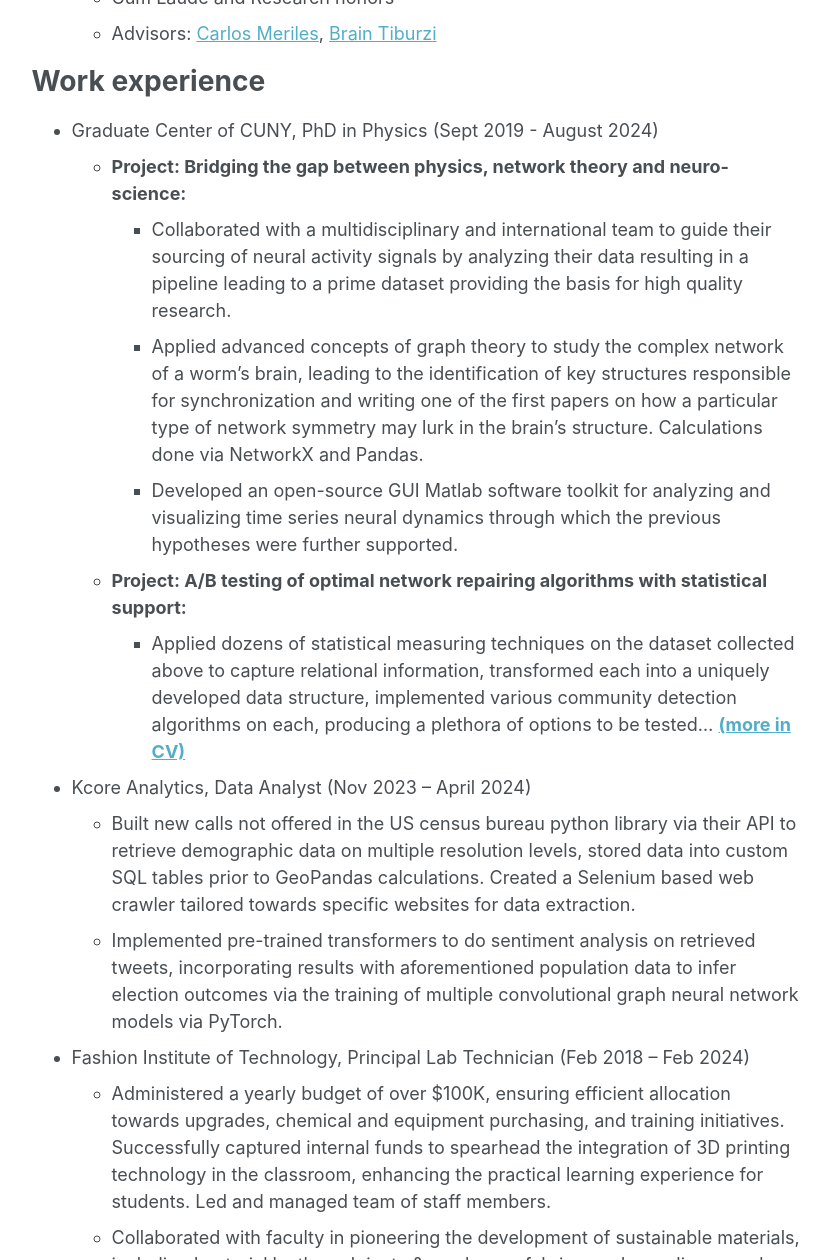
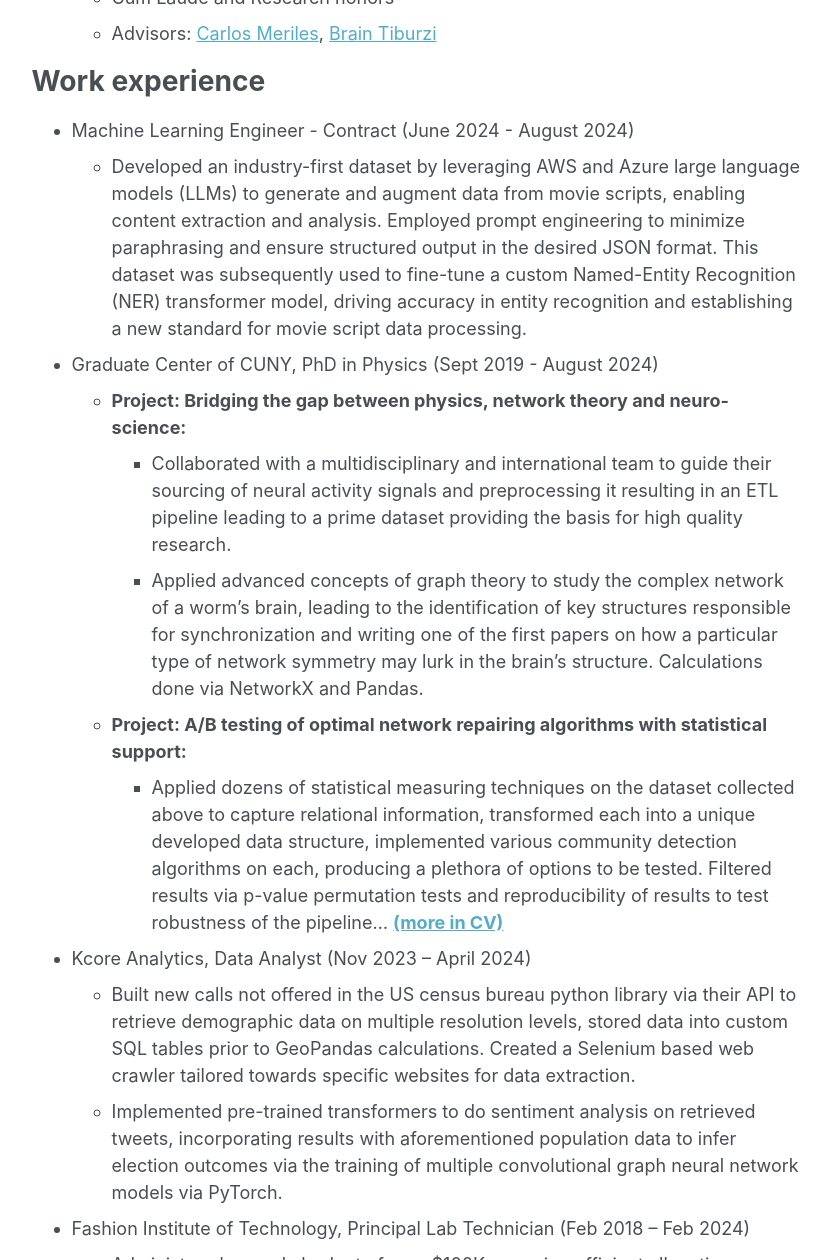
Before and after one commit to kryogenica/CV, a Jekyll site: the page built from _pages/about.md, in a window 1280 px wide and 1400 px high, scrolled down 1060 px, cut to the strip 140-1400 px from the top of the window. Shown: the whole strip, without its empty margins (250-1080 px from the left). Built offline with Jekyll 4.4.1, drawn with Linux system fonts in a browser that asks for light colours; some of the changed text lies outside the part shown.

Commit message:
Update about.md

```diff
--- a/_pages/about.md
+++ b/_pages/about.md
@@ -40,13 +40,15 @@ Education
 
 Work experience
 ======
+* Machine Learning Engineer - Contract (June 2024 - August 2024)
+  * Developed an industry-first dataset by leveraging AWS and Azure large language models (LLMs) to generate and augment data from movie scripts, enabling content extraction and analysis. Employed prompt engineering to minimize paraphrasing and ensure structured output in the desired JSON format. This dataset was subsequently used to fine-tune a custom Named-Entity Recognition (NER) transformer model, driving accuracy in entity recognition and establishing a new standard for movie script data processing.
+
 * Graduate Center of CUNY, PhD in Physics (Sept 2019 - August 2024)
   * **Project: Bridging the gap between physics, network theory and neuro-science:**
-    * Collaborated with a multidisciplinary and international team to guide their sourcing of neural activity signals by analyzing their data resulting in a pipeline leading to a prime dataset providing the basis for high quality research.
+    * Collaborated with a multidisciplinary and international team to guide their sourcing of neural activity signals and preprocessing it resulting in an ETL pipeline leading to a prime dataset providing the basis for high quality research.
     * Applied advanced concepts of graph theory to study the complex network of a worm's brain, leading to the identification of key structures responsible for synchronization and writing one of the first papers on how a particular type of network symmetry may lurk in the brain's structure. Calculations done via NetworkX and Pandas.
-    * Developed an open-source GUI Matlab software toolkit for analyzing and visualizing time series neural dynamics through which the previous hypotheses were further supported.
   * **Project: A/B testing of optimal network repairing algorithms with statistical support:**
-    * Applied dozens of statistical measuring techniques on the dataset collected above to capture relational information, transformed each into a uniquely developed data structure, implemented various community detection algorithms on each, producing a plethora of options to be tested... [**(more in CV)**](/files/Bryant_Avila_CV.pdf)
+    * Applied dozens of statistical measuring techniques on the dataset collected above to capture relational information, transformed each into a unique developed data structure, implemented various community detection algorithms on each, producing a plethora of options to be tested. Filtered results via p-value permutation tests and reproducibility of results to test robustness of the pipeline... [**(more in CV)**](/files/Bryant_Avila_CV.pdf)
 
 * Kcore Analytics, Data Analyst (Nov 2023 – April 2024)
   * Built new calls not offered in the US census bureau python library via their API to retrieve demographic data on multiple resolution levels, stored data into custom SQL tables prior to GeoPandas calculations. Created a Selenium based web crawler tailored towards specific websites for data extraction.
```
Also changed, not shown: other parts of _pages/about.md (+1 -1 lines).
